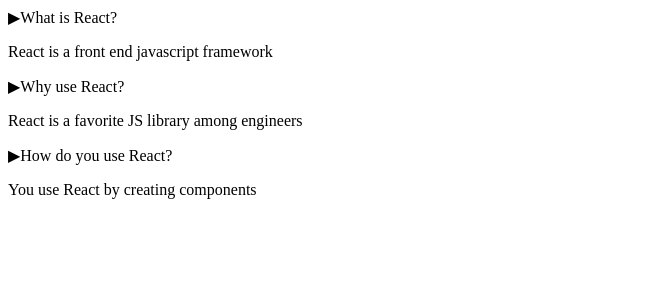
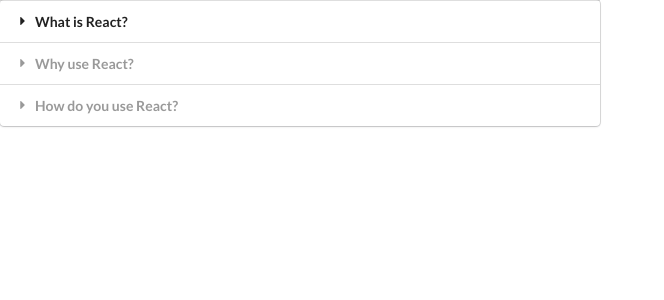
Before and after one commit to jeesewu/Widgets, a React (Create React App) app: page / in a window 1280 px wide. Shown: the top 300 px of the page, without its empty margins (0-664 px from the left). Built offline with nearby package versions, Linux system fonts and the light colour scheme.

Commit message:
add style and active click to Accordion

```diff
--- a/public/index.html
+++ b/public/index.html
@@ -24,6 +24,10 @@
       work correctly both with client-side routing and a non-root public URL.
       Learn how to configure a non-root public URL by running `npm run build`.
     -->
+    <link
+      rel="stylesheet"
+      href="https://cdnjs.cloudflare.com/ajax/libs/semantic-ui/2.4.1/semantic.min.css"
+    />
     <title>Widgets</title>
   </head>
   <body>
--- a/src/App.js
+++ b/src/App.js
@@ -17,10 +17,12 @@
   },
 ];
 
-export default () => {
+const App = () => {
   return (
     <div>
       <Accordion items={items} />
     </div>
   );
 };
+
+export default App;
--- a/src/components/Accordion.js
+++ b/src/components/Accordion.js
@@ -1,19 +1,36 @@
-import React from "react";
+import React, { useState } from "react";
 
 const Accordion = ({ items }) => {
-  const renderedItems = items.map((item) => {
+  const [activeIndex, setActiveIndex] = useState(null);
+
+  const handleTitleClick = (index) => {
+    if (index === activeIndex) {
+      setActiveIndex(null);
+    } else {
+      setActiveIndex(index);
+    }
+  };
+
+  const renderedItems = items.map((item, index) => {
+    const active = index === activeIndex ? "active" : "";
+
     return (
-      <div>
-        <div>
-          <span>▶</span>
+      <div key={item.title}>
+        <div
+          className={`title ${active}`}
+          onClick={() => handleTitleClick(index)}
+        >
+          <i className="dropdown icon"></i>
           {item.title}
         </div>
-        <p>{item.content}</p>
+        <div className={`content ${active}`}>
+          <p>{item.content}</p>
+        </div>
       </div>
     );
   });
 
-  return <div>{renderedItems}</div>;
+  return <div className="ui styled accordion">{renderedItems}</div>;
 };
 
 export default Accordion;
```
